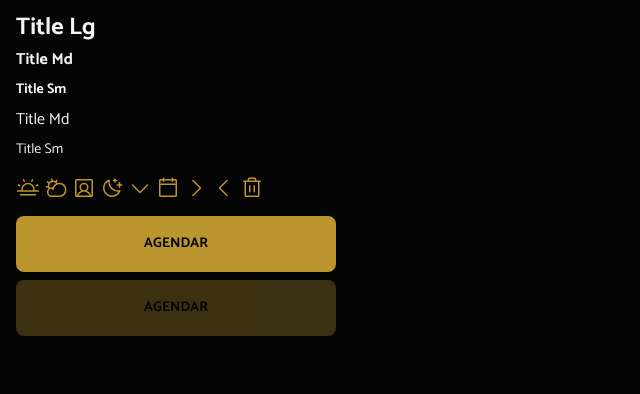
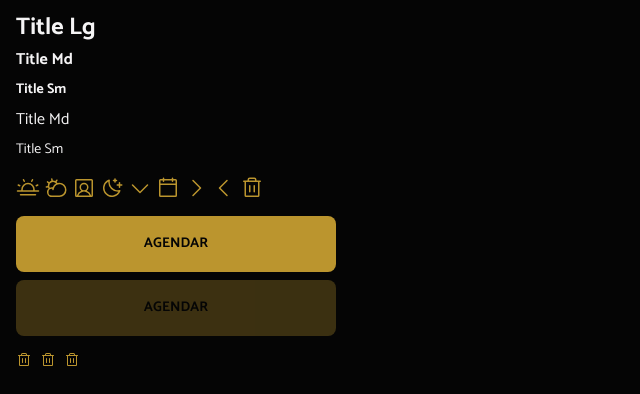
Before and after one commit to fperdona/hairday-v2, a React (Vite) app: page / in a window 1280 px wide. Shown: the top 394 px of the page, without its empty margins (0-640 px from the left). Built offline with nearby package versions, Linux system fonts and the light colour scheme.

Commit message:
Criar componente ButtonIcon com variantes CVA

```diff
--- a/src/App.tsx
+++ b/src/App.tsx
@@ -10,6 +10,7 @@ import CaretRight from "./assets/icons/caret-right.svg?react";
 import CaretLeft from "./assets/icons/caret-left.svg?react";
 import Trash from "./assets/icons/trash.svg?react";
 import Button from "./core-components/button";
+import ButtonIcon from "./core-components/button-icon";
 
 export default function App() {
   return (
@@ -38,6 +39,12 @@ export default function App() {
         <Button>Agendar</Button>
         <Button disabled>Agendar</Button>
       </div>
+
+      <div className="flex gap-2">
+        <ButtonIcon icon={Trash} />
+        <ButtonIcon icon={Trash} />
+        <ButtonIcon icon={Trash} />
+      </div>
     </div>
   );
 }
--- /dev/null
+++ b/src/core-components/button-icon.tsx
@@ -0,0 +1,41 @@
+import { cva, type VariantProps } from "class-variance-authority";
+import Icon from "../core-components/icon";
+
+interface ButtonIconProps
+  extends
+    Omit<React.ComponentProps<"button">, "disabled" | "size">,
+    VariantProps<typeof buttonIconVariants> {
+  icon: React.ComponentProps<typeof Icon>["svg"];
+}
+
+export const buttonIconVariants = cva(
+  "transition cursor-pointer hover:fill-yellow-dark",
+  {
+    variants: {
+      variant: {
+        primary: "fill-yellow",
+      },
+      size: {
+        sm: "w-4 h-4",
+      },
+    },
+    defaultVariants: {
+      variant: "primary",
+      size: "sm",
+    },
+  }
+);
+
+export default function ButtonIcon({
+  variant,
+  size,
+  className,
+  icon,
+  ...props
+}: ButtonIconProps) {
+  return (
+    <button {...props}>
+      <Icon className={buttonIconVariants({ size, variant })} svg={icon} />
+    </button>
+  );
+}
```
